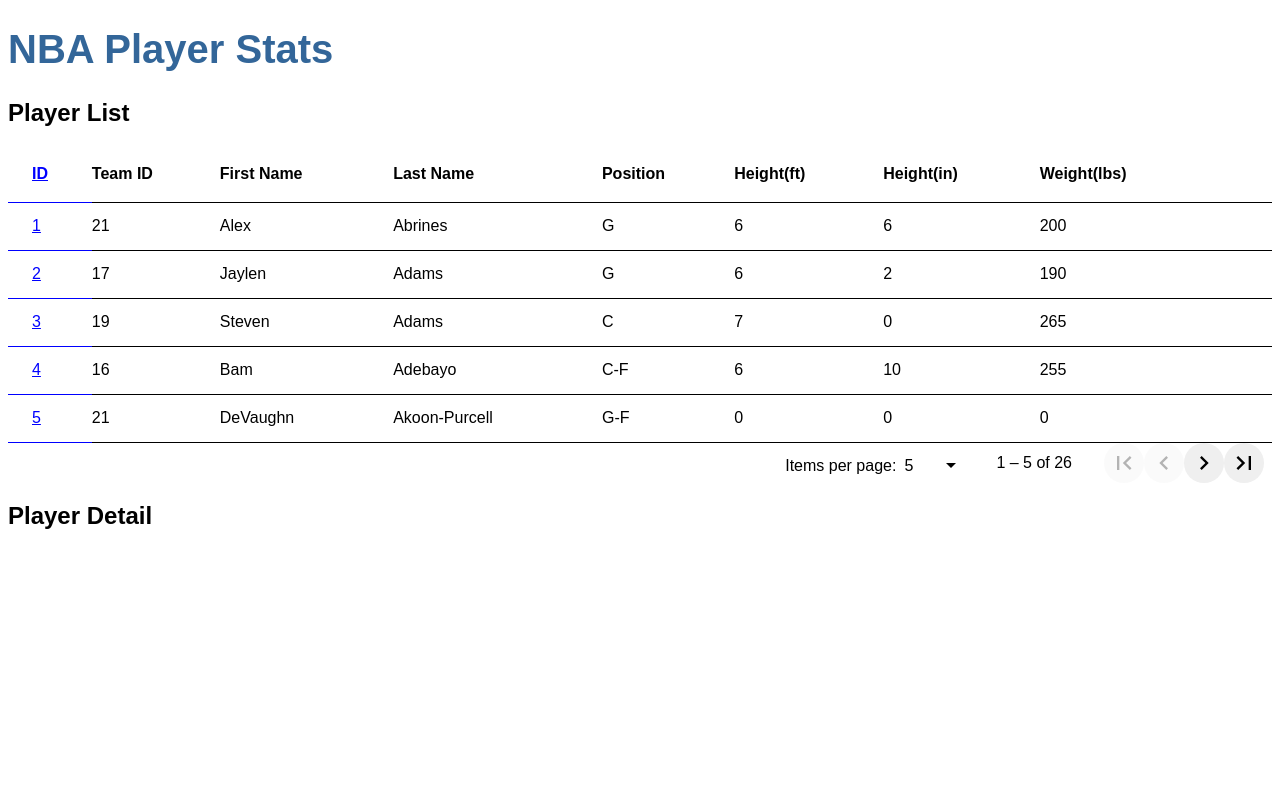
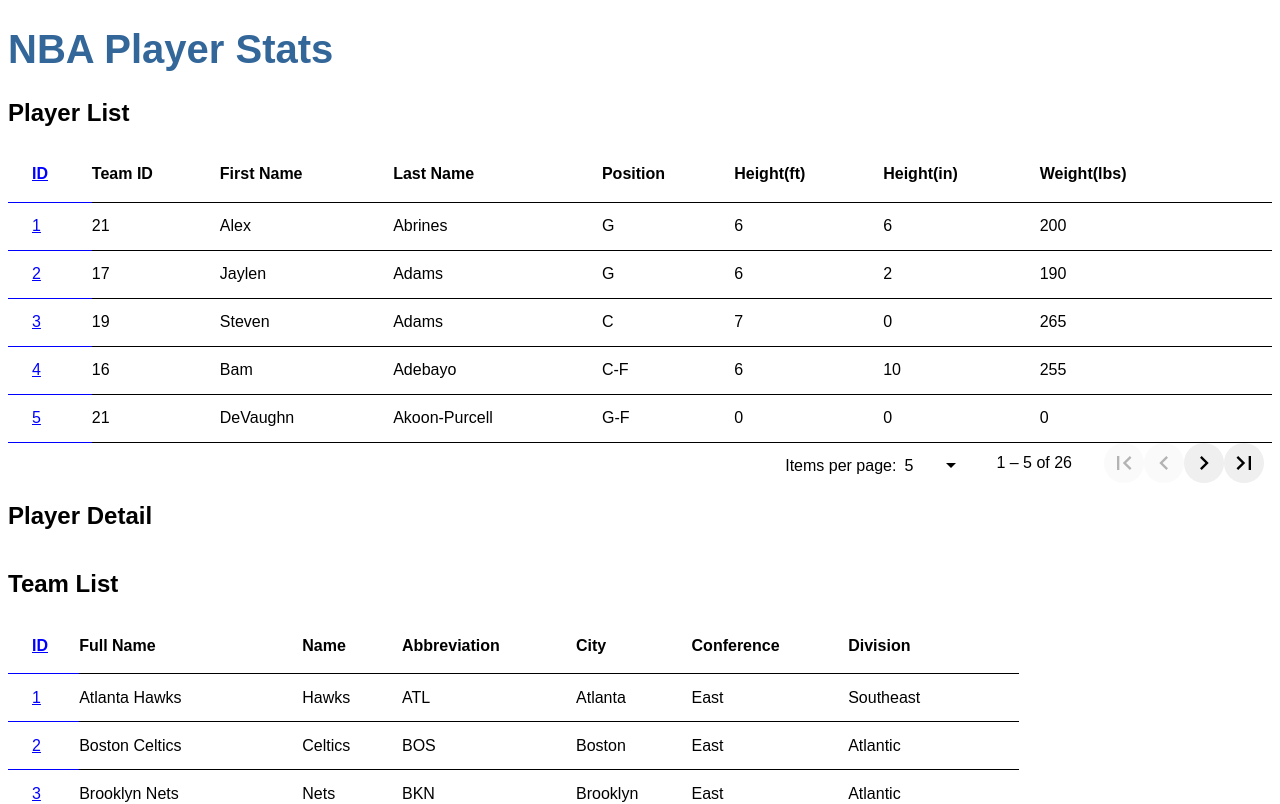
Before and after one commit to oliviabrz/NBA, an Angular app in the folder angular/nba-stats/: page / in a window 1280 px wide. Shown: the top 804 px of the page. Built offline with nearby package versions, Linux system fonts and the light colour scheme.

Commit message:
re rendered team list

```diff
--- a/angular/nba-stats/src/app/app.component.html
+++ b/angular/nba-stats/src/app/app.component.html
@@ -1,3 +1,3 @@
 <h1>{{title}}</h1>
 <app-players></app-players>
-<!-- <app-player *ngIf='appState.selectedPlayer' [someInput]="inputValue"></app-player>  -->
+<app-team-list></app-team-list>
--- a/angular/nba-stats/src/app/mock-teams.ts
+++ b/angular/nba-stats/src/app/mock-teams.ts
@@ -1,15 +1,6 @@
 import { Team } from './team';
 
 export const TEAMS: Team[] = [
-    {
-      "Abbreviation": "LAL",
-      "City": "Los Angeles",
-      "Conference": 'West',
-      "Division": 'Pacific',
-      "FullName": "Los Angeles Lakers",
-      "ID": 14,
-      "Name": "Lakers",
-    },
   {
     "Abbreviation": "ATL",
     "City": "Atlanta",
@@ -18,5 +9,149 @@
     "FullName": "Atlanta Hawks",
     "ID": 1,
     "Name": "Hawks"
+},
+{
+    "Abbreviation": "BOS",
+    "City": "Boston",
+    "Conference": "East",
+    "Division": "Atlantic",
+    "FullName": "Boston Celtics",
+    "ID": 2,
+    "Name": "Celtics"
+},
+{
+    "Abbreviation": "BKN",
+    "City": "Brooklyn",
+    "Conference": "East",
+    "Division": "Atlantic",
+    "FullName": "Brooklyn Nets",
+    "ID": 3,
+    "Name": "Nets"
+},
+{
+    "Abbreviation": "CHA",
+    "City": "Charlotte",
+    "Conference": "East",
+    "Division": "Southeast",
+    "FullName": "Charlotte Hornets",
+    "ID": 4,
+    "Name": "Hornets"
+},
+{
+    "Abbreviation": "CHI",
+    "City": "Chicago",
+    "Conference": "East",
+    "Division": "Central",
+    "FullName": "Chicago Bulls",
+    "ID": 5,
+    "Name": "Bulls"
+},
+{
+    "Abbreviation": "CLE",
+    "City": "Cleveland",
+    "Conference": "East",
+    "Division": "Central",
+    "FullName": "Cleveland Cavaliers",
+    "ID": 6,
+    "Name": "Cavaliers"
+},
+{
+    "Abbreviation": "DAL",
+    "City": "Dallas",
+    "Conference": "West",
+    "Division": "Southwest",
+    "FullName": "Dallas Mavericks",
+    "ID": 7,
+    "Name": "Mavericks"
+},
+{
+    "Abbreviation": "DEN",
+    "City": "Denver",
+    "Conference": "West",
+    "Division": "Northwest",
+    "FullName": "Denver Nuggets",
+    "ID": 8,
+    "Name": "Nuggets"
+},
+{
+    "Abbreviation": "DET",
+    "City": "Detroit",
+    "Conference": "East",
+    "Division": "Central",
+    "FullName": "Detroit Pistons",
+    "ID": 9,
+    "Name": "Pistons"
+},
+{
+    "Abbreviation": "GSW",
+    "City": "Golden State",
+    "Conference": "West",
+    "Division": "Pacific",
+    "FullName": "Golden State Warriors",
+    "ID": 10,
+    "Name": "Warriors"
+},
+{
+    "Abbreviation": "HOU",
+    "City": "Houston",
+    "Conference": "West",
+    "Division": "Southwest",
+    "FullName": "Houston Rockets",
+    "ID": 11,
+    "Name": "Rockets"
+},
+{
+    "Abbreviation": "IND",
+    "City": "Indiana",
+    "Conference": "East",
+    "Division": "Central",
+    "FullName": "Indiana Pacers",
+    "ID": 12,
+    "Name": "Pacers"
+},
+{
+    "Abbreviation": "LAC",
+    "City": "LA",
+    "Conference": "West",
+    "Division": "Pacific",
+    "FullName": "LA Clippers",
+    "ID": 13,
+    "Name": "Clippers"
+},
+{
+    "Abbreviation": "LAL",
+    "City": "Los Angeles",
+    "Conference": "West",
+    "Division": "Pacific",
+    "FullName": "Los Angeles Lakers",
+    "ID": 14,
+    "Name": "Lakers"
+},
+{
+    "Abbreviation": "MEM",
+    "City": "Memphis",
+    "Conference": "West",
+    "Division": "Southwest",
+    "FullName": "Memphis Grizzlies",
+    "ID": 15,
+    "Name": "Grizzlies"
+},
+{
+    "Abbreviation": "MIA",
+    "City": "Miami",
+    "Conference": "East",
+    "Division": "Southeast",
+    "FullName": "Miami Heat",
+    "ID": 16,
+    "Name": "Heat"
+},
+{
+    "Abbreviation": "MIL",
+    "City": "Milwaukee",
+    "Conference": "East",
+    "Division": "Central",
+    "FullName": "Milwaukee Bucks",
+    "ID": 17,
+    "Name": "Bucks"
 }
 ]
--- a/angular/nba-stats/src/app/player/player.component.ts
+++ b/angular/nba-stats/src/app/player/player.component.ts
@@ -11,8 +11,6 @@
   @Input() selectedPlayer?: Player;
   dsTable: MatTableDataSource<Kvp>;
   tableData: Kvp[] | undefined;
-
-  //selectedTeam?: Team;
   displayedColumns  :  string[] = ['Key', 'Value']
 
   constructor() {
--- a/angular/nba-stats/src/app/team-list/team-list.component.html
+++ b/angular/nba-stats/src/app/team-list/team-list.component.html
@@ -1,10 +1,12 @@
 <h2>Team List</h2>
 
+<div>
 <table mat-table [dataSource]="dsTable">
   <!-- Team ID Column -->
   <ng-container  matColumnDef="id">
     <th mat-header-cell *matHeaderCellDef>ID</th>
-    <td mat-cell *matCellDef="let team"> {{team.ID}}</td>
+    <td mat-cell *matCellDef="let team" (click)="onSelect(team)"> {{team.ID}}
+    </td>
   </ng-container>
 
   <!-- Team Full Name Column -->
@@ -46,12 +48,13 @@
   <tr mat-header-row *matHeaderRowDef="displayedColumns"></tr>
   <tr mat-row *matRowDef="let row; columns: displayedColumns"></tr>
 </table>
-
-<div *ngIf="selectedTeam">
-  <h2>{{selectedTeam.FullName | uppercase}} Details</h2>
-  <div><span>ID: </span>{{selectedTeam.ID}}</div>
-  <div>
-    <label for="team-name">Team name: </label>
-    <input id="team-name" [(ngModel)]="selectedTeam.FullName" placeholder="name">
-  </div>
+<mat-paginator
+#paginator
+[pageSize]="5"
+[pageSizeOptions]="[5, 10, 25, 100]"
+showFirstLastButtons>
+</mat-paginator>
 </div>
+<div>
+  <app-team [selectedTeam]="selectedTeam"></app-team>
+</div>
--- a/angular/nba-stats/src/app/team-list/team-list.component.scss
+++ b/angular/nba-stats/src/app/team-list/team-list.component.scss
@@ -53,3 +53,9 @@
   table {
     width: 80%;
   }
+
+  .mat-column-id {
+    color: blue;
+    font-size: medium;
+    text-decoration: underline;
+  }
--- a/angular/nba-stats/src/app/team-list/team-list.component.ts
+++ b/angular/nba-stats/src/app/team-list/team-list.component.ts
@@ -1,17 +1,19 @@
-import { Component, OnInit } from '@angular/core';
+import { Component, OnInit, AfterViewInit, ViewChild } from '@angular/core';
 import { Team } from '../team';
 import { TEAMS } from '../mock-teams';
 import { ApiDataService } from '../apiData/api.data.service';
 import { MatTableDataSource } from '@angular/material/table';
 import { Kvp } from '../kvp';
+import { MatPaginator } from '@angular/material/paginator';
 
 @Component({
   selector: 'app-team-list',
   templateUrl: './team-list.component.html',
   styleUrls: ['./team-list.component.scss']
 })
-export class TeamListComponent implements OnInit {
+export class TeamListComponent implements OnInit, AfterViewInit {
 
+  @ViewChild(MatPaginator) paginator!: MatPaginator;
   teams: Team[] = new Array<Team>();
   dsTable: MatTableDataSource<Team>;
   selectedTeam?: Team;
@@ -28,8 +30,11 @@
     .subscribe((data) => {
     this.dsTable.data = data
     });
+
   }
-
+  ngAfterViewInit() {
+    this.dsTable.paginator = this.paginator;
+  }
   onSelect(team: Team): void {
     this.selectedTeam = team;
   }
--- a/angular/nba-stats/src/app/team/team.component.ts
+++ b/angular/nba-stats/src/app/team/team.component.ts
@@ -1,4 +1,4 @@
-import { Component, OnInit } from '@angular/core';
+import { Component, OnInit, Input, OnChanges, SimpleChanges } from '@angular/core';
 import { Team } from '../team';
 import { TEAM } from '../mock-team';
 import { Kvp } from '../kvp';
@@ -10,9 +10,9 @@
   templateUrl: './team.component.html',
   styleUrls: ['./team.component.scss']
 })
-export class TeamComponent implements OnInit {
-
-  team: Team = TEAM;
+export class TeamComponent implements OnInit, OnChanges {
+  @Input() selectedTeam?: Team;
+  //team: Team = TEAM;
   //team: Team | undefined
   dsTable: MatTableDataSource<Kvp>;
   tableData: Kvp[] | undefined;
@@ -24,30 +24,35 @@
     this.dsTable = new MatTableDataSource<Kvp>();
   }
 
-  ngOnInit(): void {
+  ngOnInit(): void { }
     // this is mock data:
     //this.team = TEAM;
 
     // this is api data:
-    this.apiDataService.getTeam('ATL')
-    .subscribe((data) => {
-      this.team = data;
-
+    //this.apiDataService.getTeam('ATL')
+    //.subscribe((data) => {
+      //this.team = data;
+      ngOnChanges(changes: SimpleChanges) {
+        let team = changes['selectedTeam'].currentValue
+      if (team != undefined) {
+        console.info("in team-component ngOnChanges: selectedTeam not null");
       this.tableData = [
-        {Key: 'Abbreviation', Value: this.team.Abbreviation},
-        {Key: 'City', Value: this.team.City},
-        {Key: 'Conference', Value: this.team.Conference},
-        {Key: 'Division', Value: this.team.Division},
-        {Key: 'FullName', Value: this.team.FullName},
-        {Key: 'ID', Value: this.team.ID},
-        {Key: 'Name', Value: this.team.Name},
+        {Key: 'Abbreviation', Value: team.Abbreviation},
+        {Key: 'City', Value: team.City},
+        {Key: 'Conference', Value: team.Conference},
+        {Key: 'Division', Value: team.Division},
+        {Key: 'FullName', Value: team.FullName},
+        {Key: 'ID', Value: team.ID},
+        {Key: 'Name', Value: team.Name},
       ];
       this.dsTable.data = this.tableData;
-    });
+    }
+    else {
+      console.info("in player-component ngOnChanges: selectedTeam null");
+    }
   }
+}
 
   // onSelect(team: Team): void {
   //   this.selectedTeam = team;
   // }
-
-}
```
Lines whose indentation alone changed are shown as unchanged.
